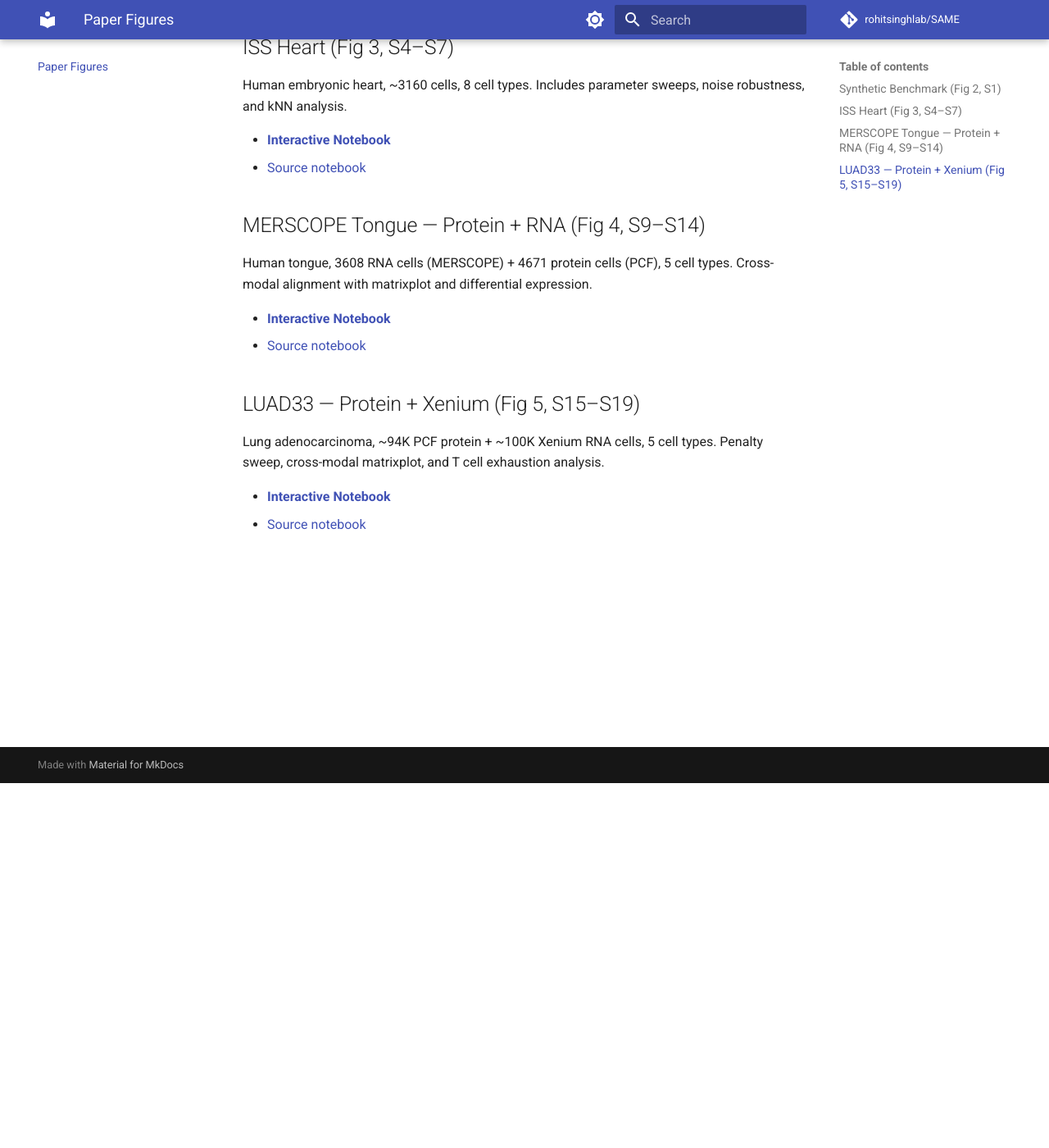
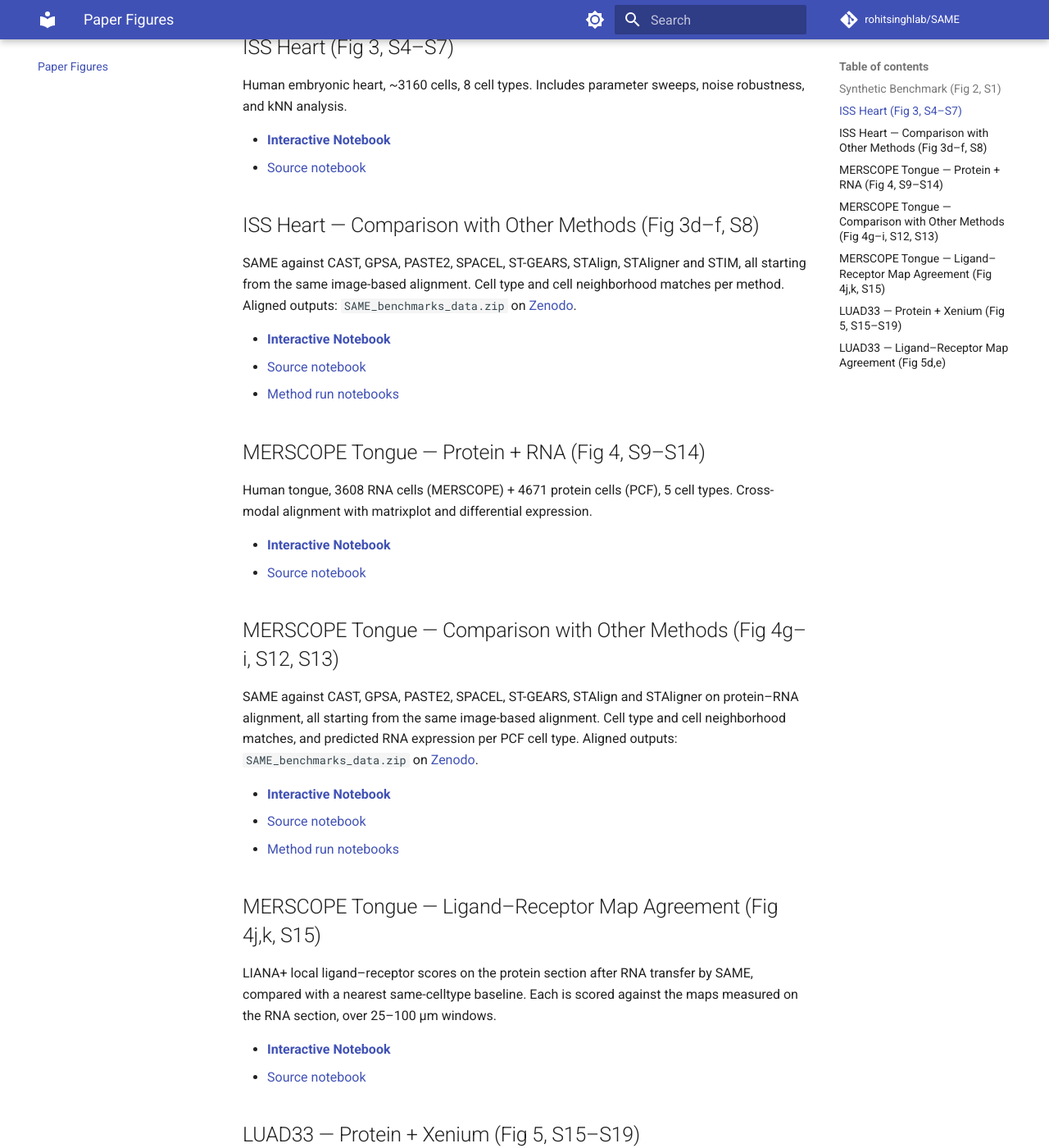
Before and after one commit to rohitsinghlab/SAME, an MkDocs documentation site: the page built from docs/tutorials/paper_figures.md, in a window 1280 px wide and 1400 px high, scrolled down 445 px. Shown: the whole window at 82% size. Built offline with MkDocs 1.6.1 and Material for MkDocs 9.7.7, drawn with Linux system fonts in a browser that asks for light colours; comment, search, counter and statistics services are not loaded; some of the changed text lies outside the part shown.

Commit message:
List method-comparison and ligand-receptor notebooks on the Paper Figures page
Adds entries for the ISS heart and tongue method comparisons (Fig 3d-f, S8;
Fig 4g-i, S12, S13) and the tongue and LUAD LIANA+ ligand-receptor map
agreement notebooks (Fig 4j,k, S15; Fig 5d,e). Existing entries unchanged.

Co-Authored-By: Claude Opus 5.5 <noreply@anthropic.com>
Claude-Session: https://claude.ai/code/session_014mho2axqkkQAtMjgmKBEu9

```diff
--- a/docs/tutorials/paper_figures.md
+++ b/docs/tutorials/paper_figures.md
@@ -16,6 +16,14 @@ Human embryonic heart, ~3160 cells, 8 cell types. Includes parameter sweeps, noi
 - [**Interactive Notebook**](https://rohitsinghlab.github.io/SAME/tutorials/heart_benchmark.html){:target="_blank"}
 - [Source notebook](https://github.com/rohitsinghlab/SAME/tree/main/examples/heart/reproduce_figures.ipynb)
 
+## ISS Heart — Comparison with Other Methods (Fig 3d–f, S8)
+
+SAME against CAST, GPSA, PASTE2, SPACEL, ST-GEARS, STAlign, STAligner and STIM, all starting from the same image-based alignment. Cell type and cell neighborhood matches per method. Aligned outputs: `SAME_benchmarks_data.zip` on [Zenodo](https://zenodo.org/records/19056915).
+
+- [**Interactive Notebook**](https://rohitsinghlab.github.io/SAME/tutorials/heart_compare_methods.html){:target="_blank"}
+- [Source notebook](https://github.com/rohitsinghlab/SAME/tree/main/benchmarks/heart/compare_methods.ipynb)
+- [Method run notebooks](https://github.com/rohitsinghlab/SAME/tree/main/benchmarks/heart/methods)
+
 ## MERSCOPE Tongue — Protein + RNA (Fig 4, S9–S14)
 
 Human tongue, 3608 RNA cells (MERSCOPE) + 4671 protein cells (PCF), 5 cell types. Cross-modal alignment with matrixplot and differential expression.
@@ -23,9 +31,31 @@ Human tongue, 3608 RNA cells (MERSCOPE) + 4671 protein cells (PCF), 5 cell types
 - [**Interactive Notebook**](https://rohitsinghlab.github.io/SAME/tutorials/tongue_benchmark.html){:target="_blank"}
 - [Source notebook](https://github.com/rohitsinghlab/SAME/tree/main/examples/tongue/reproduce_figures.ipynb)
 
+## MERSCOPE Tongue — Comparison with Other Methods (Fig 4g–i, S12, S13)
+
+SAME against CAST, GPSA, PASTE2, SPACEL, ST-GEARS, STAlign and STAligner on protein–RNA alignment, all starting from the same image-based alignment. Cell type and cell neighborhood matches, and predicted RNA expression per PCF cell type. Aligned outputs: `SAME_benchmarks_data.zip` on [Zenodo](https://zenodo.org/records/19056915).
+
+- [**Interactive Notebook**](https://rohitsinghlab.github.io/SAME/tutorials/tongue_compare_methods.html){:target="_blank"}
+- [Source notebook](https://github.com/rohitsinghlab/SAME/tree/main/benchmarks/tongue/compare_methods.ipynb)
+- [Method run notebooks](https://github.com/rohitsinghlab/SAME/tree/main/benchmarks/tongue/methods)
+
+## MERSCOPE Tongue — Ligand–Receptor Map Agreement (Fig 4j,k, S15)
+
+LIANA+ local ligand–receptor scores on the protein section after RNA transfer by SAME, compared with a nearest same-celltype baseline. Each is scored against the maps measured on the RNA section, over 25–100 µm windows.
+
+- [**Interactive Notebook**](https://rohitsinghlab.github.io/SAME/tutorials/tongue_liana_lr.html){:target="_blank"}
+- [Source notebook](https://github.com/rohitsinghlab/SAME/tree/main/examples/tongue/liana_lr_map_agreement.ipynb)
+
 ## LUAD33 — Protein + Xenium (Fig 5, S15–S19)
 
 Lung adenocarcinoma, ~94K PCF protein + ~100K Xenium RNA cells, 5 cell types. Penalty sweep, cross-modal matrixplot, and T cell exhaustion analysis.
 
 - [**Interactive Notebook**](https://rohitsinghlab.github.io/SAME/tutorials/luad_benchmark.html){:target="_blank"}
 - [Source notebook](https://github.com/rohitsinghlab/SAME/tree/main/examples/luad/reproduce_figures.ipynb)
+
+## LUAD33 — Ligand–Receptor Map Agreement (Fig 5d,e)
+
+The same ligand–receptor analysis on lung adenocarcinoma metacells: SAME vs a nearest same-celltype baseline, each scored against the maps measured on the Xenium RNA section.
+
+- [**Interactive Notebook**](https://rohitsinghlab.github.io/SAME/tutorials/luad_liana_lr.html){:target="_blank"}
+- [Source notebook](https://github.com/rohitsinghlab/SAME/tree/main/examples/luad/liana_lr_map_agreement.ipynb)
```
